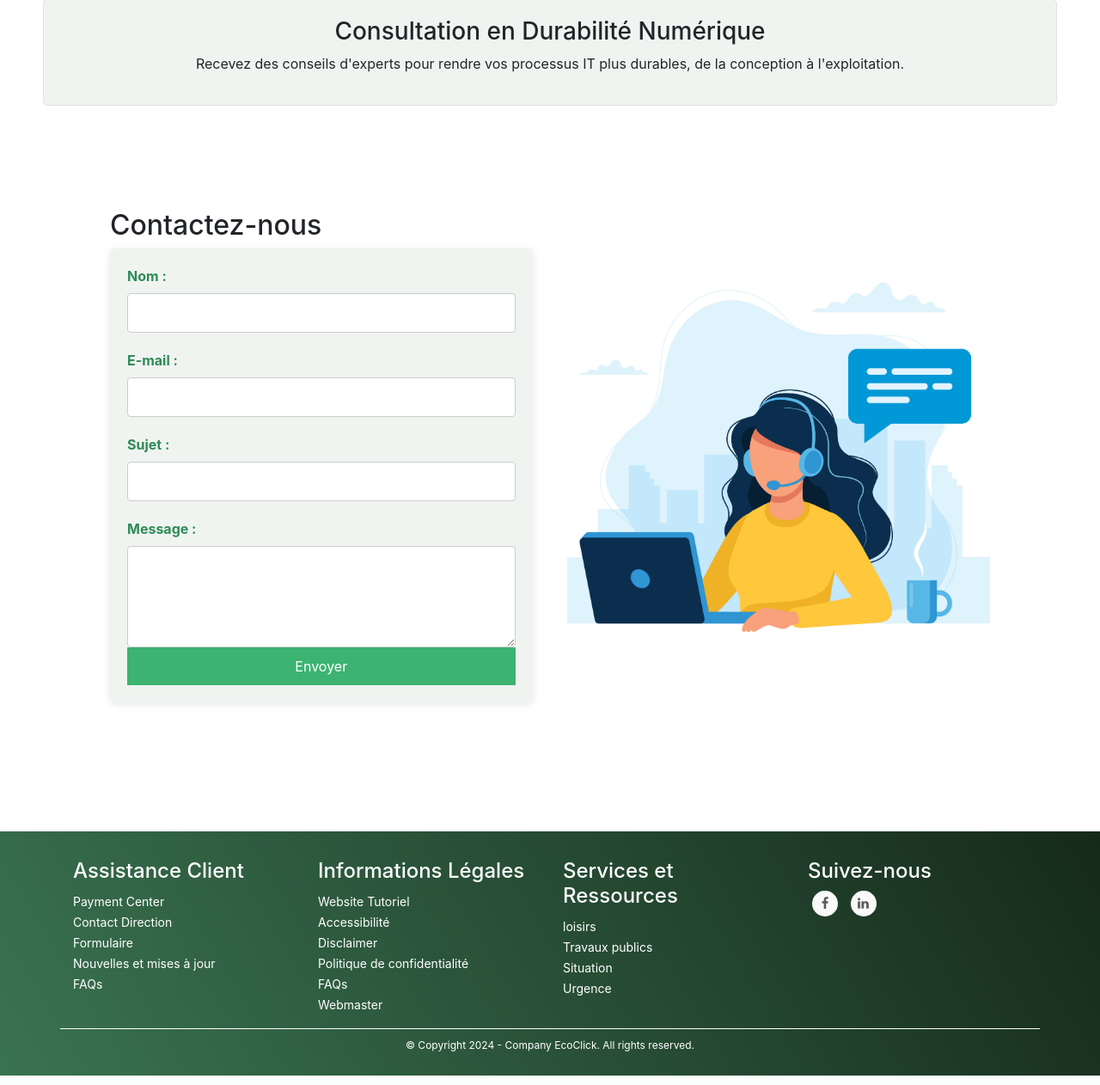
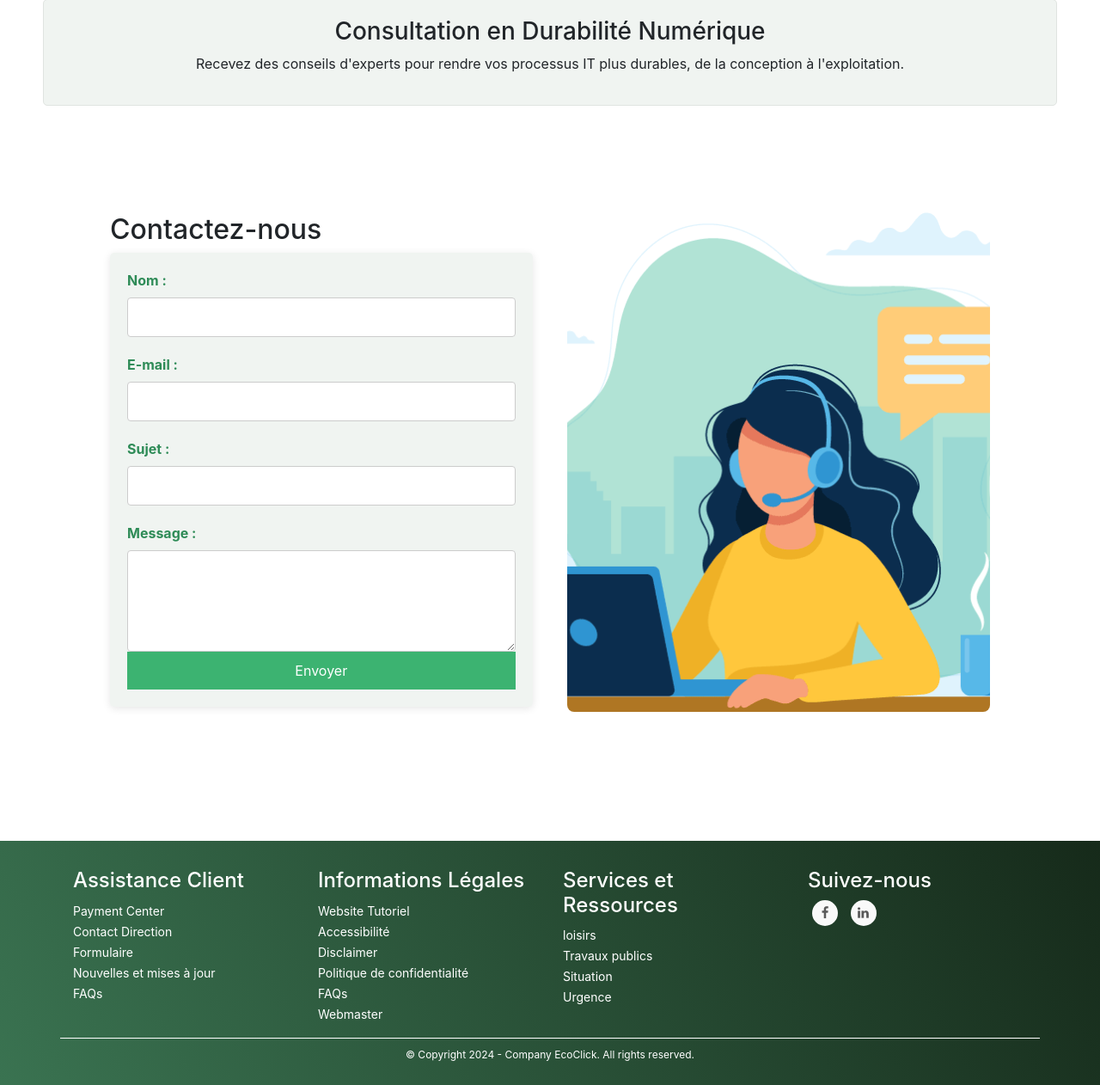
Before and after one commit to yukooome/Projet-Hackaton, a PHP site: page / in a window 1280 px wide. Shown: the part 1916-3178 px from the top of the page at 86% size. Run offline with PHP 8.4, Linux system fonts and the light colour scheme.

Commit message:
ajout img

```diff
--- a/accueil.css
+++ b/accueil.css
@@ -190,7 +190,7 @@ header {
 
     /* Ajuster l'image pour qu'elle prenne toute la place sans déformation */
     .for-for img {
-        height: 100%;
+        height: 585px;
         object-fit: cover; /* Ajuste l'image pour qu'elle couvre le conteneur sans se déformer */
         border-radius: 8px;
     }
--- a/index.html
+++ b/index.html
@@ -105,7 +105,7 @@
                     </form>
                 </div>
 
-                <img src="./image/call center.jpg" alt="Customer service representative image">
+                <img src="./image/meuf.webp" alt="Customer service representative image">
             </div>
         </section>
 
```
Also changed, not shown: image/meuf.webp (added).
